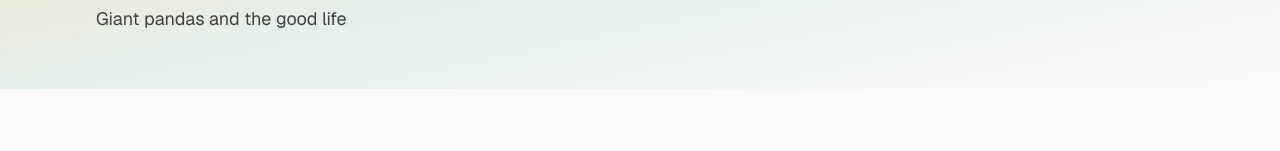
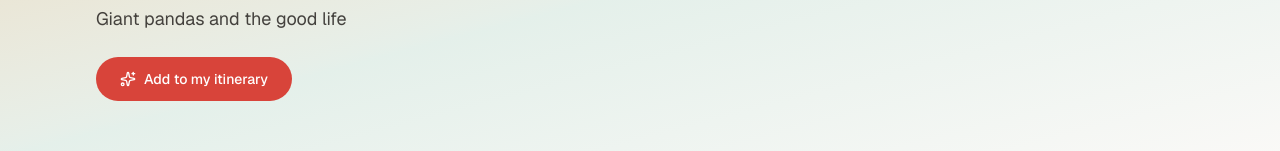
Before and after one commit to ramyozi/sinora, a Next.js app: page /en/destinations/chengdu in a window 1280 px wide. Shown: the part 244-395 px from the top of the page. Built offline with nearby package versions, Linux system fonts and the light colour scheme; no server answers.

Commit message:
feat: CTA Ajouter a mon itineraire sur les pages ville (deep link vers le planner)

```diff
--- a/src/components/destinations/city-hero.tsx
+++ b/src/components/destinations/city-hero.tsx
@@ -1,12 +1,13 @@
 import Image from "next/image";
 import Link from "next/link";
-import { ArrowLeft } from "lucide-react";
+import { ArrowLeft, Sparkles } from "lucide-react";
 import type { Locale } from "@/i18n/config";
 import type { Dictionary } from "@/i18n/dictionaries";
 import type { City } from "@/data/cities";
 import type { WikiLeadImage } from "@/lib/api/providers/wiki-image";
 import { localizedPath } from "@/lib/navigation";
 import { Container } from "@/components/ui/container";
+import { ButtonLink } from "@/components/ui/button";
 import { regionGradient } from "./region-gradient";
 
 // En-tête de la page ville : photo en arrière-plan si disponible, sinon dégradé.
@@ -65,6 +66,16 @@ export function CityHero({
         <p className="mt-2 text-pretty text-lg text-foreground/80">
           {city.tagline[locale]}
         </p>
+
+        <div className="mt-6">
+          <ButtonLink
+            href={`${localizedPath("/route-planner", locale)}?cities=${city.slug}`}
+            size="md"
+          >
+            <Sparkles className="size-4" />
+            {dict.destinations.addToPlanner}
+          </ButtonLink>
+        </div>
       </Container>
 
       {image && (
--- a/src/i18n/dictionaries/en.json
+++ b/src/i18n/dictionaries/en.json
@@ -132,6 +132,7 @@
     "overviewLabel": "Overview",
     "locationLabel": "Location",
     "imageCredit": "Photo: Wikipedia",
+    "addToPlanner": "Add to my itinerary",
     "filters": {
       "region": "Region",
       "season": "Season",
--- a/src/i18n/dictionaries/fr.json
+++ b/src/i18n/dictionaries/fr.json
@@ -132,6 +132,7 @@
     "overviewLabel": "Aperçu",
     "locationLabel": "Localisation",
     "imageCredit": "Photo : Wikipedia",
+    "addToPlanner": "Ajouter à mon itinéraire",
     "filters": {
       "region": "Région",
       "season": "Saison",
--- a/src/i18n/dictionaries/zh.json
+++ b/src/i18n/dictionaries/zh.json
@@ -132,6 +132,7 @@
     "overviewLabel": "概览",
     "locationLabel": "位置",
     "imageCredit": "图片:Wikipedia",
+    "addToPlanner": "加入我的行程",
     "filters": {
       "region": "地区",
       "season": "季节",
```
